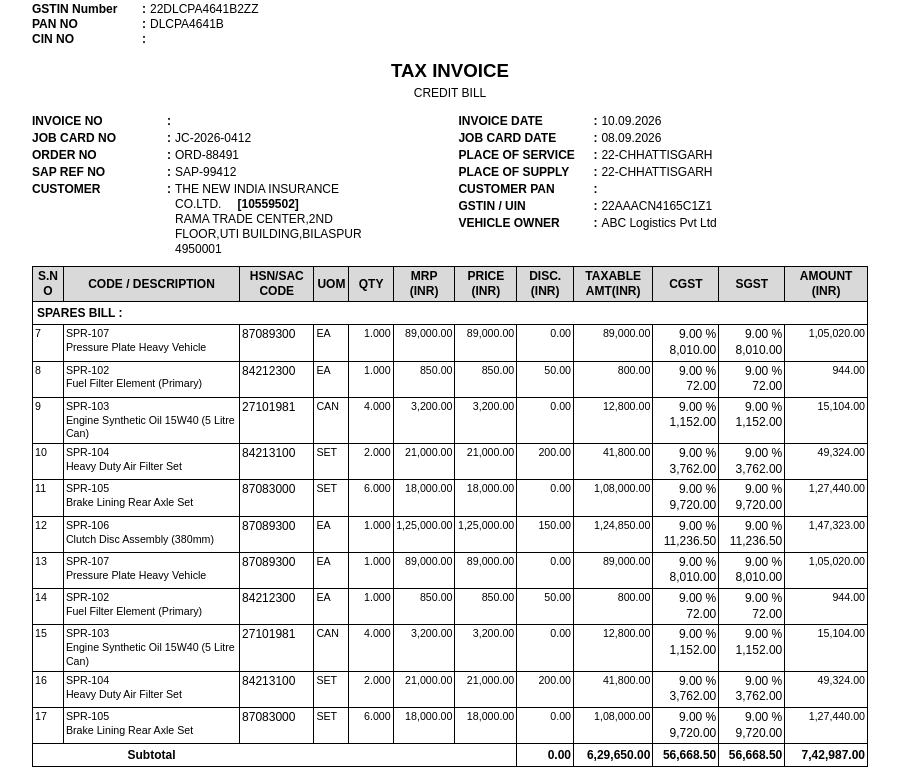
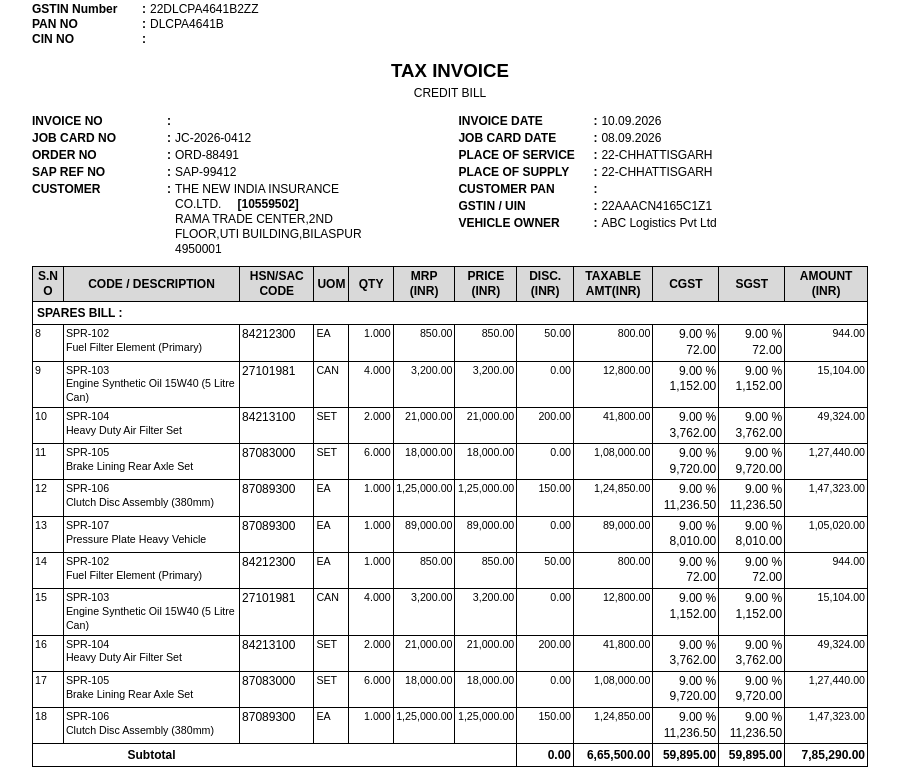
Before and after one commit to adityapandey0027/pdf-gen, a React (Vite) app: page / in a window 1280 px wide. Shown: the part 1297-2080 px from the top of the page, without its empty margins (190-1089 px from the left). Built offline with nearby package versions, Linux system fonts and the light colour scheme.

Commit message:
fix : number of lines constraint

```diff
--- a/src/pdf-generate/TaxInvoice.jsx
+++ b/src/pdf-generate/TaxInvoice.jsx
@@ -9,6 +9,7 @@ import PageMetaFooter from "./components/PageMetaFooter";
 import { buildComputedItems } from "./utils/formatters";
 
 const PRINT_PAGE_HEIGHT_PX = 920;
+let measureCanvas = null;
 
 export default function TaxInvoice({ apiUrl = "/mockInvoice.json" }) {
   const [invoice, setInvoice] = useState(null);
@@ -77,22 +78,72 @@ export default function TaxInvoice({ apiUrl = "/mockInvoice.json" }) {
     const { rows } = computedData;
     const pages = [];
 
+    const isSpare = computedData?.isSpare ?? true;
+    // In 8pt font:
+    // Spare bill description column is 21.1% (~146px / ~24 chars).
+    // Labour bill description column is 26.0% (~188px / ~31 chars).
+    const charLimit = isSpare ? 24 : 31;
+    const maxPixelWidth = isSpare ? 146 : 188;
+
     const estimateLines = (r) => {
-      let descLines = 0;
-      if (r.description) {
-        const desc = String(r.description);
-        const parts = desc.split('\n');
-        for (const part of parts) {
-          // At 11px font in a 19% width column, ~28 characters fit per line
-          descLines += Math.max(1, Math.ceil(part.length / 28));
+      let ctx = null;
+      if (typeof document !== "undefined") {
+        if (!measureCanvas) {
+          measureCanvas = document.createElement("canvas");
         }
-      } else {
-        descLines = 1;
+        ctx = measureCanvas.getContext("2d");
+        if (ctx) {
+          ctx.font = '8pt Arial, "Helvetica Neue", Helvetica, sans-serif';
+        }
       }
-      // 1 line for the code + the description lines
-      const totalItemLines = 1 + descLines;
 
-      // The CGST/SGST/IGST columns render as 2 lines (e.g., '9%' \n '216.00')
+      const countWrapped = (text) => {
+        if (!text) return 0;
+        const paragraphs = String(text).split("\n");
+        let lines = 0;
+        for (const p of paragraphs) {
+          const trimmed = p.trim();
+          if (!trimmed) {
+            lines += 1;
+            continue;
+          }
+          const rawWords = trimmed.split(/\s+/);
+          const words = [];
+          for (const rw of rawWords) {
+            const isTooLong = ctx ? ctx.measureText(rw).width > maxPixelWidth : rw.length > charLimit;
+            if (isTooLong) {
+              const chunk = charLimit;
+              for (let k = 0; k < rw.length; k += chunk) {
+                words.push(rw.substring(k, k + chunk));
+              }
+            } else {
+              words.push(rw);
+            }
+          }
+
+          let curLine = "";
+          for (const w of words) {
+            const test = curLine ? `${curLine} ${w}` : w;
+            const fits = ctx
+              ? ctx.measureText(test).width <= maxPixelWidth
+              : test.length <= charLimit;
+            if (fits) {
+              curLine = test;
+            } else {
+              if (curLine) lines += 1;
+              curLine = w;
+            }
+          }
+          if (curLine) lines += 1;
+        }
+        return Math.max(1, lines);
+      };
+
+      const codeLines = countWrapped(r.code);
+      const descLines = countWrapped(r.description);
+      const totalItemLines = codeLines + descLines;
+
+      // The CGST and SGST columns render 2 lines ('9.00 %' \n amount), so each row takes at least 2 lines
       return Math.max(2, totalItemLines);
     };
 
@@ -105,8 +156,9 @@ export default function TaxInvoice({ apiUrl = "/mockInvoice.json" }) {
       let currentCapacity = 0;
 
       if (pageNum === 1) {
-        const prefLines = 20;
-        const maxLines = 23;
+        // Front page constraint: strictly at most 20 text lines in the table.
+        // Less than 20 (like 17, 18, 19) happens only when the next item cannot fully fit under 20 lines.
+        const maxLines = 20;
         let linesCount = 0;
         for (let i = currentIdx; i < rows.length; i++) {
           const itemLines = estimateLines(rows[i]);
@@ -115,13 +167,19 @@ export default function TaxInvoice({ apiUrl = "/mockInvoice.json" }) {
           }
           linesCount += itemLines;
           currentCapacity++;
-          if (linesCount >= prefLines) {
-            break;
-          }
+        }
+
+        // If there are more items that didn't fit on page 1, ensure at least 1 item moves to next page
+        let remainingLines = 0;
+        for (let i = currentIdx; i < rows.length; i++) {
+          remainingLines += estimateLines(rows[i]);
+        }
+        if (currentCapacity === remainingRows && remainingLines > 12 && remainingRows > 1) {
+          currentCapacity = Math.max(1, remainingRows - 1);
         }
       } else {
-        const prefLines = 26;
-        const maxLines = 28;
+        // Rest of the pages constraint: strictly at most 30 text lines.
+        const maxLines = 30;
         const lastPageMaxLines = 16;
 
         let remainingLines = 0;
@@ -129,6 +187,7 @@ export default function TaxInvoice({ apiUrl = "/mockInvoice.json" }) {
           remainingLines += estimateLines(rows[i]);
         }
 
+        // If all remaining rows can fit on this last page along with Tax Summary & Footer
         if (remainingLines <= lastPageMaxLines) {
           currentCapacity = remainingRows;
         } else {
@@ -140,13 +199,10 @@ export default function TaxInvoice({ apiUrl = "/mockInvoice.json" }) {
             }
             linesCount += itemLines;
             currentCapacity++;
-            if (linesCount >= prefLines) {
-              break;
-            }
           }
 
-          if (currentCapacity === remainingRows) {
-             currentCapacity = Math.max(1, remainingRows - 1);
+          if (currentCapacity === remainingRows && remainingLines > lastPageMaxLines) {
+            currentCapacity = Math.max(1, remainingRows - 1);
           }
         }
       }
--- a/src/pdf-generate/components/ItemsTable.jsx
+++ b/src/pdf-generate/components/ItemsTable.jsx
@@ -126,17 +126,17 @@ export default function ItemsTable({
                         <td className={`${cellClass} text-left`}>{r.sno}</td>
                         <td className={`${cellClass} invoice-description-cell text-left`}>
                             <div className="invoice-description">
-                                <div>{r.code}</div>
-                                <div>{r.description}</div>
+                                <div className="whitespace-nowrap overflow-hidden text-ellipsis">{r.code}</div>
+                                <div className="break-words whitespace-pre-line leading-[1.3]">{r.description}</div>
                             </div>
                         </td>
-                        <td className={`${cellClass} text-left text-[9pt]`}>{r.hsn}</td>
-                        {isSpareInvoice && <td className={`${cellClass} text-left`}>{r.uom}</td>}
-                        <td className={`${cellClass} text-right`}>{fmt(r.qty, 3)}</td>
-                        {isSpareInvoice && <td className={`${cellClass} text-right`}>{fmt(r.mrp)}</td>}
-                        <td className={`${cellClass} text-right`}>{fmt(r.rate)}</td>
-                        <td className={`${cellClass} text-right`}>{fmt(r.discAmt)}</td>
-                        <td className={`${cellClass} text-right`}>{fmt(r.taxableAmt)}</td>
+                        <td className={`${cellClass} text-left text-[9pt] whitespace-nowrap`}>{r.hsn}</td>
+                        {isSpareInvoice && <td className={`${cellClass} text-left whitespace-nowrap`}>{r.uom}</td>}
+                        <td className={`${cellClass} text-right whitespace-nowrap`}>{fmt(r.qty, 3)}</td>
+                        {isSpareInvoice && <td className={`${cellClass} text-right whitespace-nowrap`}>{fmt(r.mrp)}</td>}
+                        <td className={`${cellClass} text-right whitespace-nowrap`}>{fmt(r.rate)}</td>
+                        <td className={`${cellClass} text-right whitespace-nowrap`}>{fmt(r.discAmt)}</td>
+                        <td className={`${cellClass} text-right whitespace-nowrap`}>{fmt(r.taxableAmt)}</td>
 
                         {isInterState ? (
                             <td className={`${cellClass} text-right align-top text-[9pt]`}>
@@ -162,7 +162,7 @@ export default function ItemsTable({
                             </>
                         )}
 
-                        <td className={`${cellClass} text-right`}>{fmt(r.lineTotal)}</td>
+                        <td className={`${cellClass} text-right whitespace-nowrap`}>{fmt(r.lineTotal)}</td>
                     </tr>
                 ))}
             </tbody>
```
